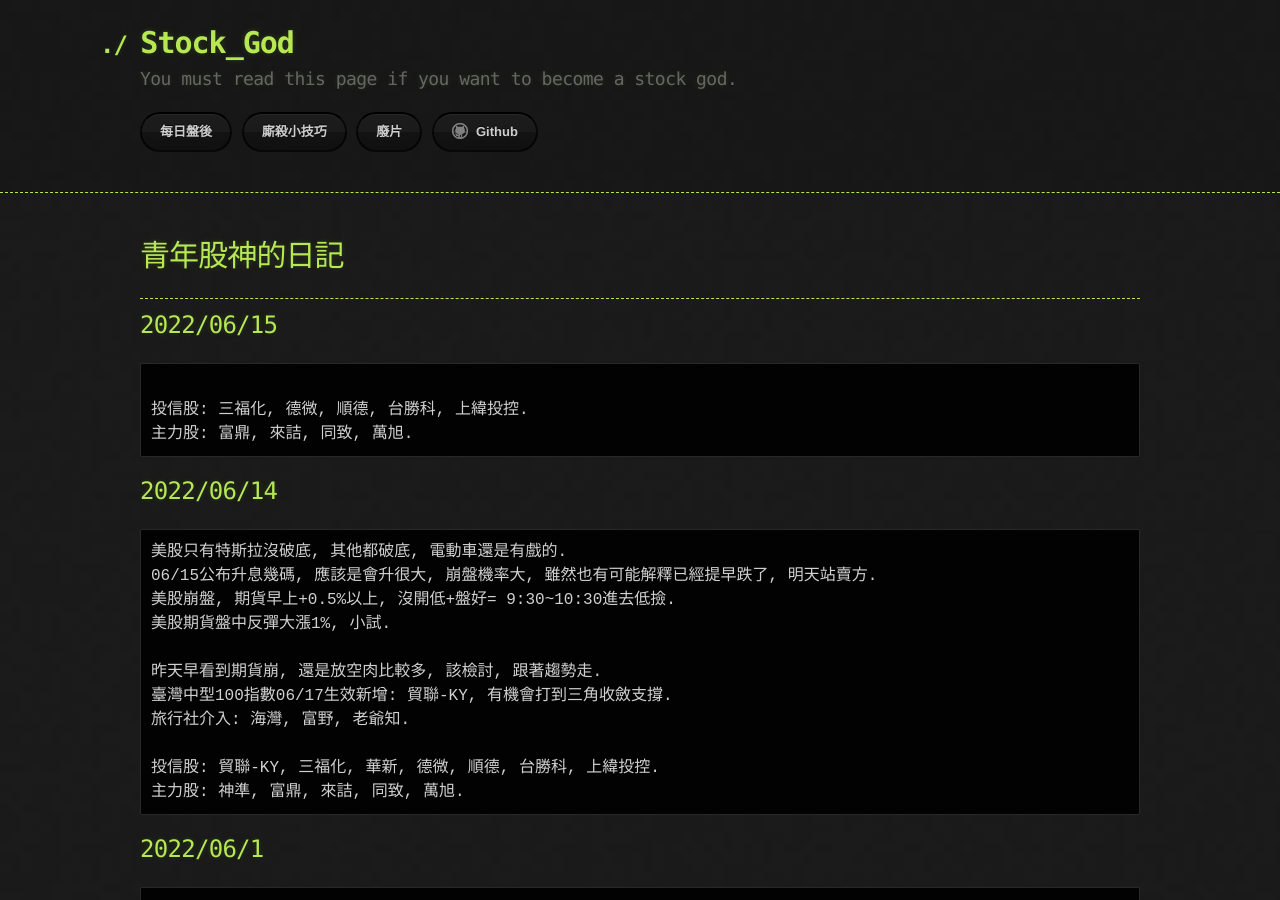
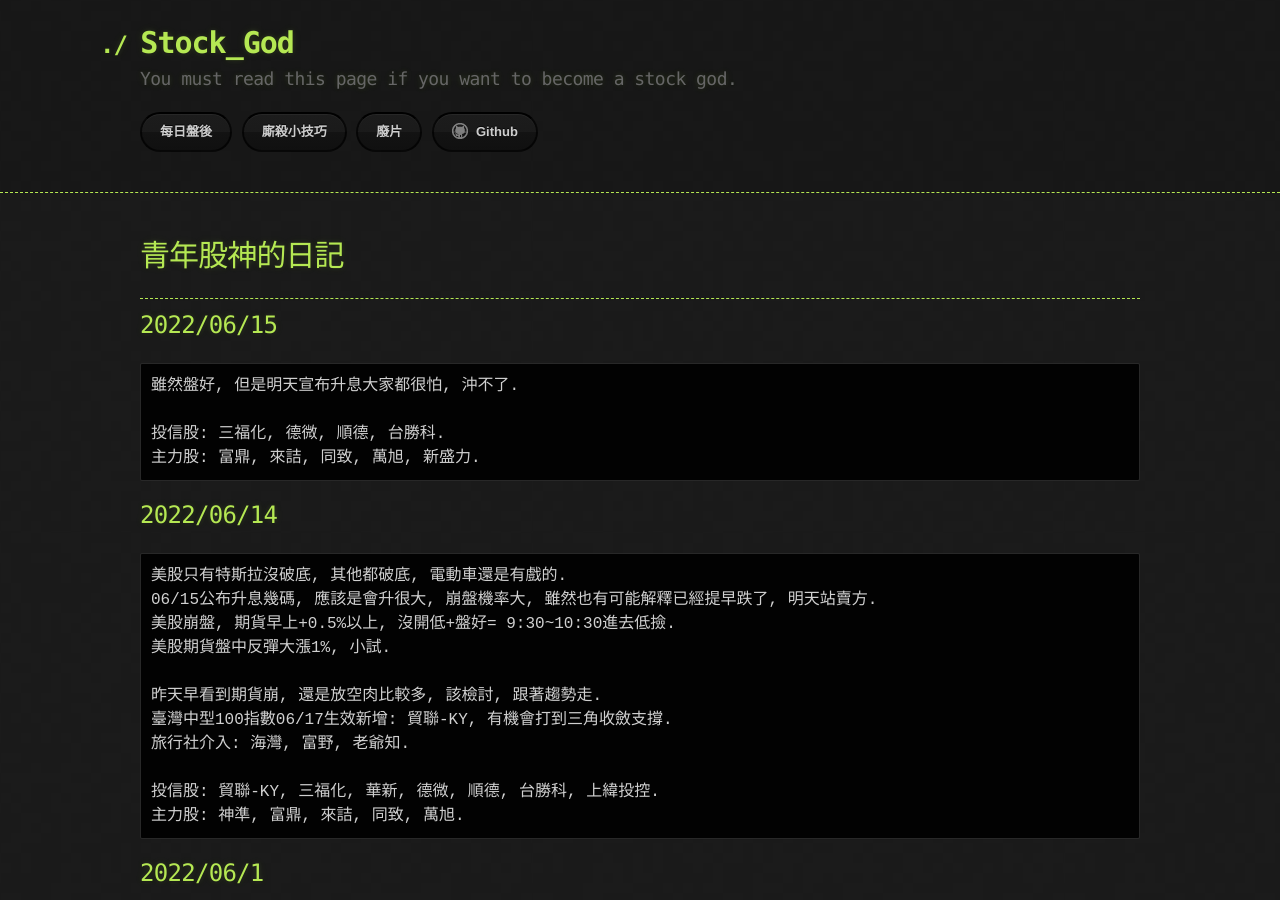
Before and after one commit to lepg5487/Stock_God, a Jekyll site: the page built from index.md, in a window 1280 px wide and 900 px high. Built offline with Jekyll 4.4.1, drawn with Linux system fonts in a browser that asks for light colours; our own code applies the rules of GitHub Pages for plain Markdown files.

Commit message:
Update index.md

````diff
--- a/index.md
+++ b/index.md
@@ -8,9 +8,10 @@ layout: testlayouts
 
 ## 2022/06/15
 ```
+雖然盤好, 但是明天宣布升息大家都很怕, 沖不了.
 
-投信股: 三福化, 德微, 順德, 台勝科, 上緯投控.
-主力股: 富鼎, 來詰, 同致, 萬旭.
+投信股: 三福化, 德微, 順德, 台勝科.
+主力股: 富鼎, 來詰, 同致, 萬旭, 新盛力.
 ```
 
 ## 2022/06/14
````
